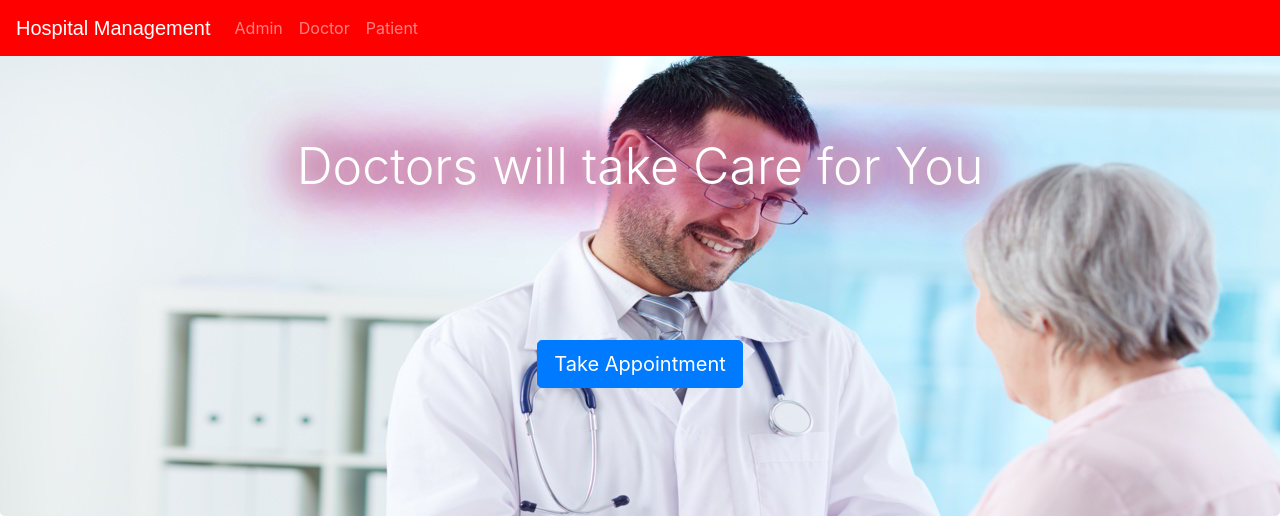
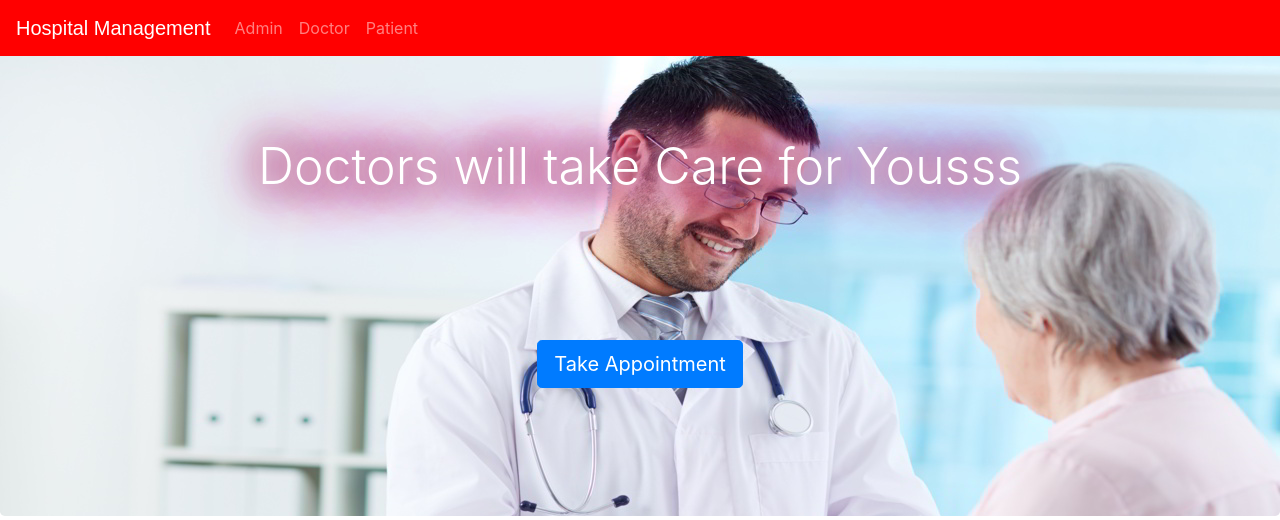
Before and after one commit to naidk/myproject, a Django app: page / in a window 1280 px wide. Shown: the top 520 px of the page. Run offline with Django 3.2, Linux system fonts and the light colour scheme; some libraries are stand-ins or nearby versions.

Commit message:
changes updated

```diff
--- a/templates/hospital/index.html
+++ b/templates/hospital/index.html
@@ -53,7 +53,7 @@
 
 <div class="jumbotron" style="margin-bottom: 0px;margin-top: 0px;">
   <br>
-  <h5 class="display-3 glow">Doctors will take Care for You</h5>
+  <h5 class="display-3 glow">Doctors will take Care for Yousss</h5>
   <br><br><br><br><br>
   <p>
 <Center>
```
